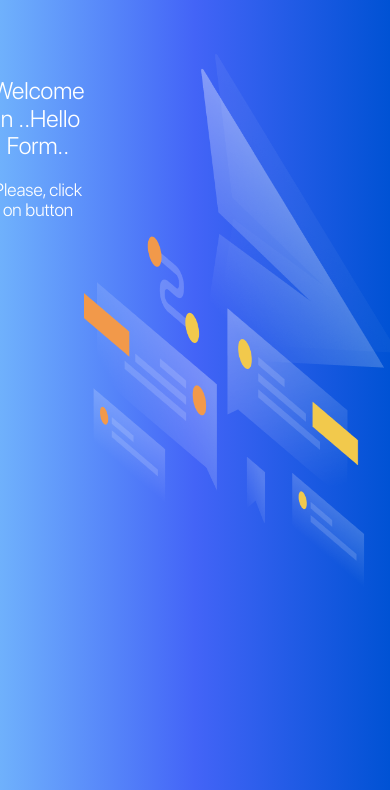
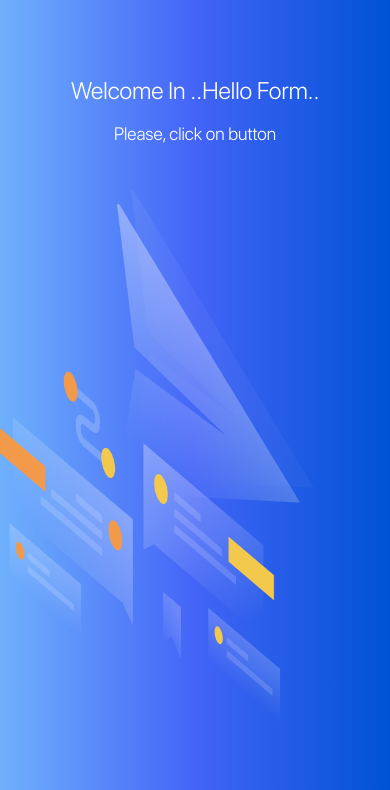
Before and after one commit to Disteg/HelloForm, a plain HTML site: page index.html in a window 390 px wide. Shown: the part 54-844 px from the top of the page. Drawn offline with Linux system fonts and the light colour scheme.

Commit message:
initi commit

```diff
--- a/pages/index.css
+++ b/pages/index.css
@@ -86,6 +86,17 @@ html {
 }
 
 @media (max-width: 700px) {
+    .allContent {
+    display: block;
+    min-height: auto;
+    overflow: hidden;
+    justify-content: center;
+    margin-top: 10px;
+
+    }
+}
+
+@media (max-width: 700px) {
     .Illustation {
     display: block;
     min-height: auto;
@@ -112,7 +123,7 @@ html {
 
 
 .welcome {
-    padding-top: 10%;
+    padding-top: 20%;
     display: block;
     font-family: 'SFProDisplay';
     text-align: center;
```
